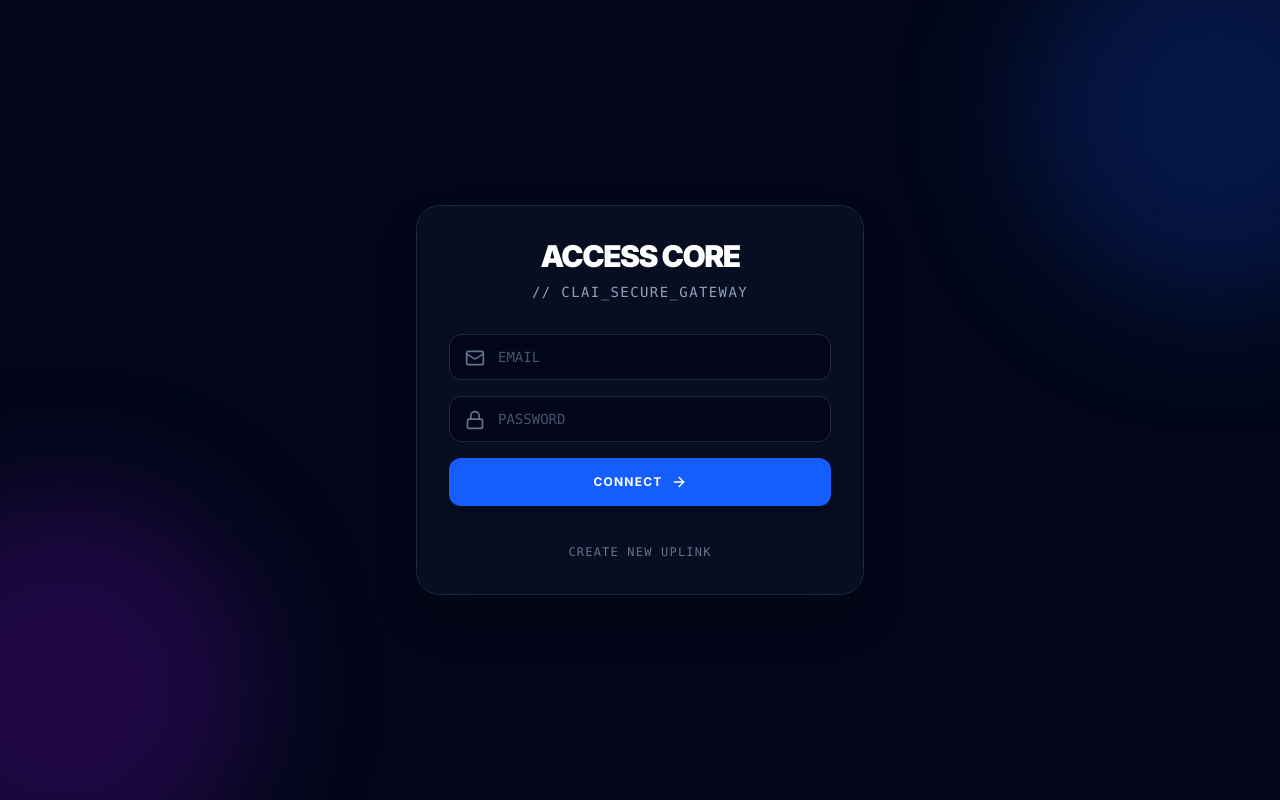
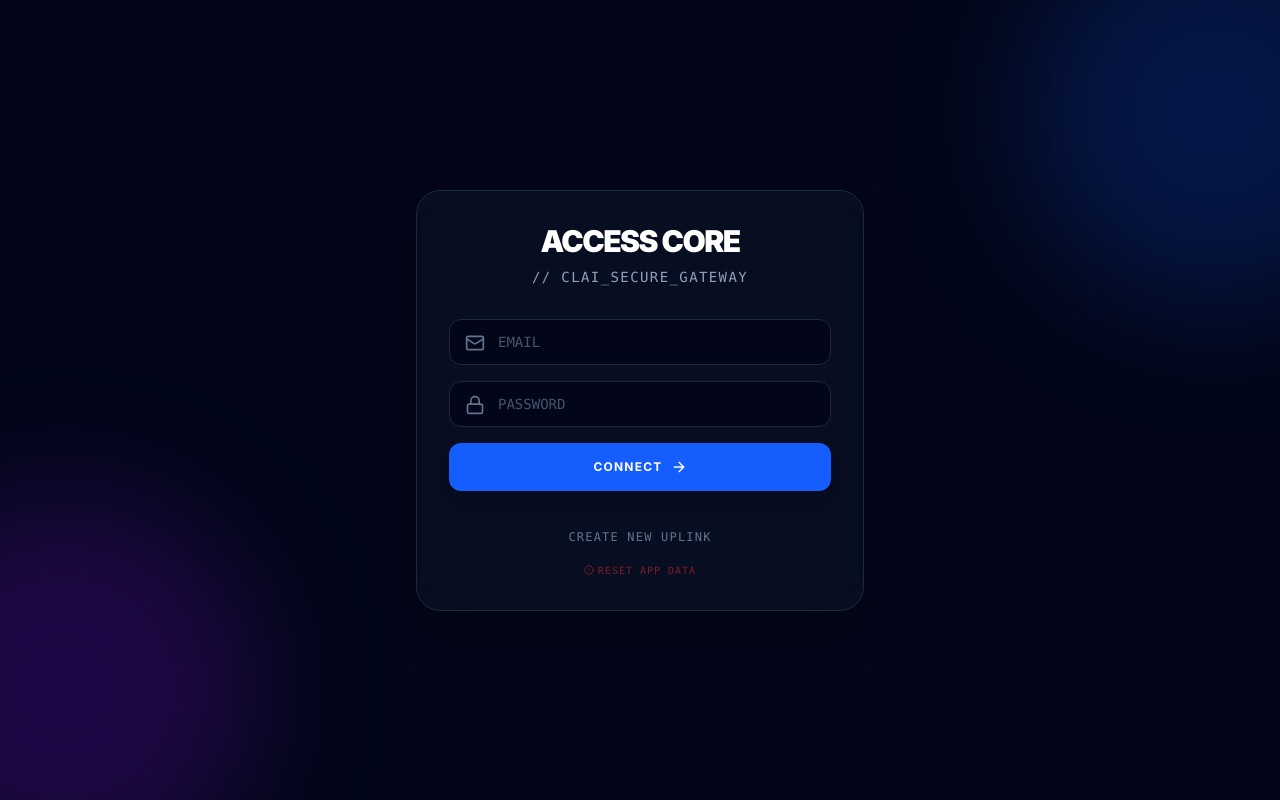
Before and after one commit to borginiano/clai-project-landing, a React (Vite) app: page /auth in a window 1280 px wide. Built offline with nearby package versions, Linux system fonts and the light colour scheme; no server answers.

Commit message:
Feat: Add Reset Data button for troubleshooting

```diff
--- a/src/pages/Auth.jsx
+++ b/src/pages/Auth.jsx
@@ -122,6 +122,14 @@ const Auth = () => {
                     >
                         {isLogin ? 'Create New Uplink' : 'Existing Connection?'}
                     </button>
+                    <div className="mt-4">
+                        <button
+                            onClick={() => { localStorage.clear(); window.location.reload(); }}
+                            className="text-red-500/50 hover:text-red-400 text-[10px] font-mono uppercase tracking-widest transition-colors flex items-center justify-center gap-1 mx-auto"
+                        >
+                            <AlertCircle size={10} /> Reset App Data
+                        </button>
+                    </div>
                 </div>
             </motion.div>
         </div>
```
